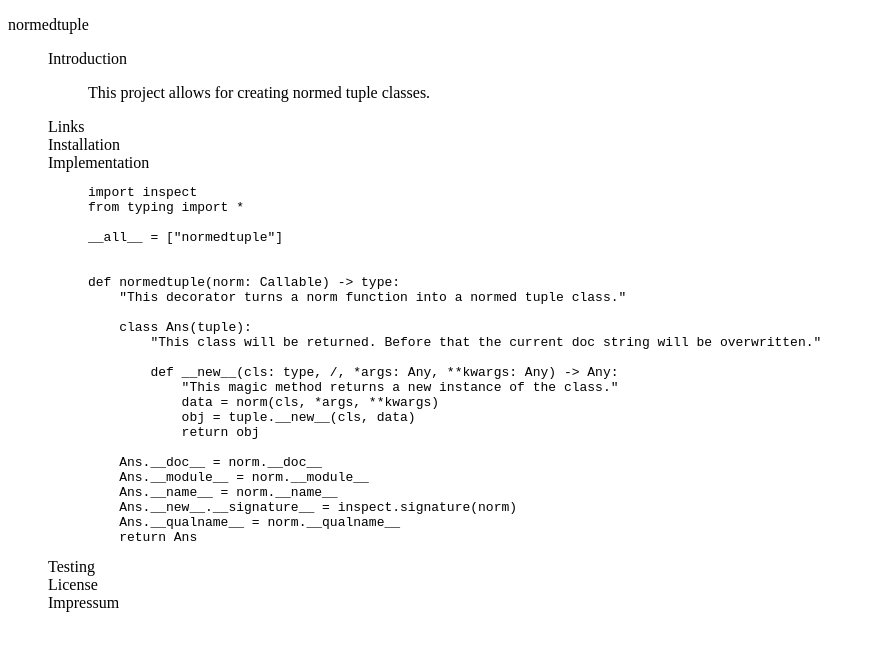
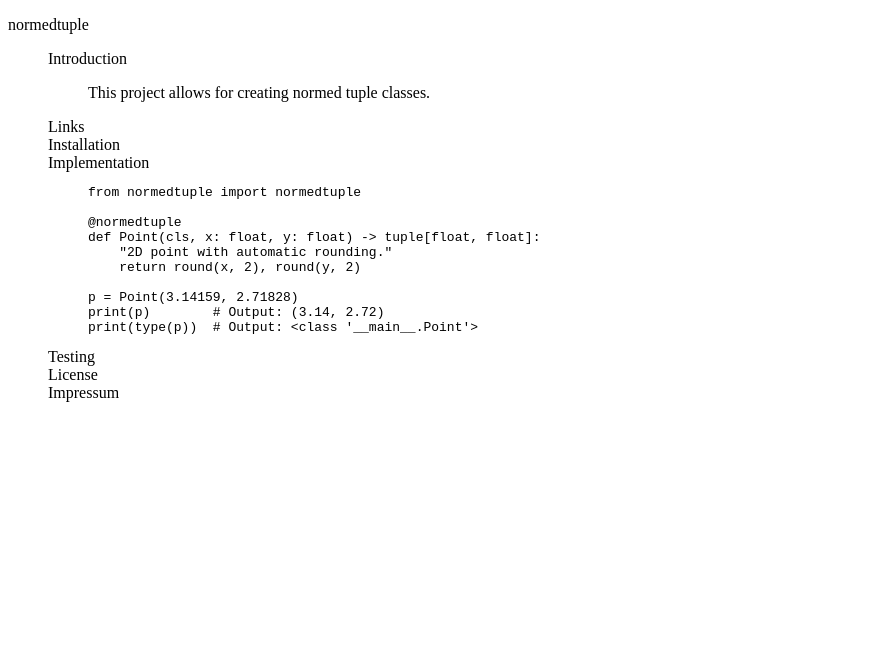
Before and after one commit to johannes-programming/normedtuple, a plain HTML site: page docs/index.html in a window 1280 px wide. Shown: the whole page, without its empty margins (0-874 px from the left). Drawn offline with Linux system fonts and the light colour scheme; a script that the page names is missing.

Commit message:
Version 1.0.2

```diff
--- a/docs/index.html
+++ b/docs/index.html
@@ -20,30 +20,16 @@
                     <dd id="installCorpus"></dd>
                     <dt id="implement">Implementation</dt>
                     <dd id="implementCorpus">
-                        <pre class="block"><code>import inspect
-from typing import *
+                        <pre class="block"><code>from normedtuple import normedtuple
 
-__all__ = ["normedtuple"]
+@normedtuple
+def Point(cls, x: float, y: float) -> tuple[float, float]:
+    "2D point with automatic rounding."
+    return round(x, 2), round(y, 2)
 
-
-def normedtuple(norm: Callable) -> type:
-    "This decorator turns a norm function into a normed tuple class."
-
-    class Ans(tuple):
-        "This class will be returned. Before that the current doc string will be overwritten."
-
-        def __new__(cls: type, /, *args: Any, **kwargs: Any) -> Any:
-            "This magic method returns a new instance of the class."
-            data = norm(cls, *args, **kwargs)
-            obj = tuple.__new__(cls, data)
-            return obj
-
-    Ans.__doc__ = norm.__doc__
-    Ans.__module__ = norm.__module__
-    Ans.__name__ = norm.__name__
-    Ans.__new__.__signature__ = inspect.signature(norm)
-    Ans.__qualname__ = norm.__qualname__
-    return Ans</code></pre>
+p = Point(3.14159, 2.71828)
+print(p)        # Output: (3.14, 2.72)
+print(type(p))  # Output: &lt;class '__main__.Point'&gt;</code></pre>
                     </dd>
                     <dt id="testing">Testing</dt>
                     <dd id="testingCorpus"></dd>
```
Also changed, not shown: 3 other files.
